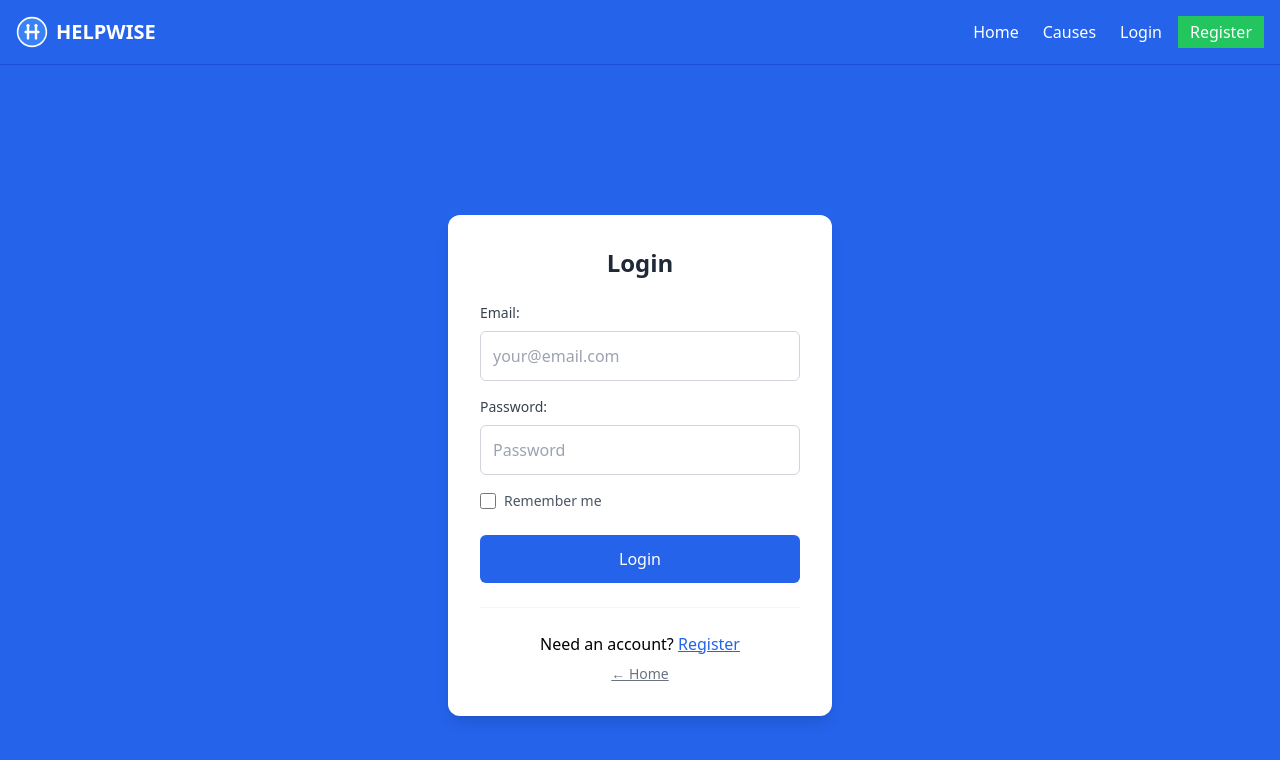
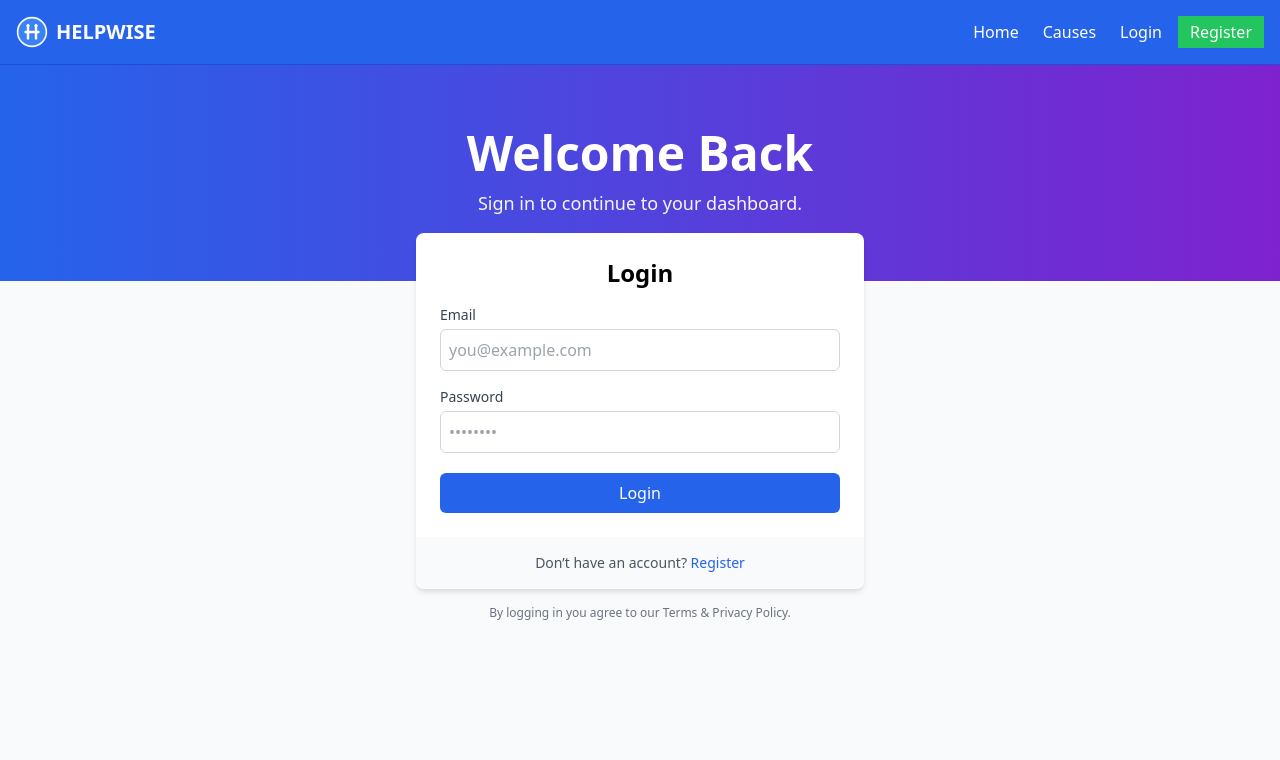
Before and after one commit to Eisman15/donation, a React (Create React App) app in the folder frontend/: page /login in a window 1280 px wide. Shown: the top 760 px of the page. Built offline with nearby package versions, Linux system fonts and the light colour scheme.

Commit message:
ODT-57 Improve login page

```diff
--- a/frontend/src/pages/Login.jsx
+++ b/frontend/src/pages/Login.jsx
@@ -1,5 +1,4 @@
 import { useState } from 'react';
-import { Link } from 'react-router-dom';
 import { useAuth } from '../context/AuthContext';
 import { useNavigate } from 'react-router-dom';
 import axiosInstance from '../axiosConfig';
@@ -44,7 +43,7 @@ const Login = () => {
     try {
       const response = await axiosInstance.post('/api/auth/login', formData);
       login(response.data);
-      navigate('/causes');
+      navigate('/tasks');
     } catch (error) {
       if (error.response?.status === 401) {
         setErrors({ general: 'Invalid email or password. Please try again.' });
@@ -59,62 +58,104 @@ const Login = () => {
   };
 
   return (
-    <div className="min-h-screen bg-blue-600 flex items-center justify-center p-4">
-      <div className="max-w-sm w-full">
-        <div className="bg-white rounded-xl shadow-lg border-0 p-8">
-          <h2 className="text-2xl font-bold mb-6 text-center text-gray-800">Login</h2>
+    <div className="min-h-screen bg-gray-50">
+      <div className="bg-gradient-to-r from-blue-600 to-purple-700 text-white">
+        <div className="container mx-auto px-4 py-16">
+          <div className="text-center">
+            <h1 className="text-5xl font-bold mb-3">Welcome Back</h1>
+            <p className="text-lg opacity-95 max-w-2xl mx-auto">
+              Sign in to continue to your dashboard.
+            </p>
+          </div>
+        </div>
+      </div>
 
-          <form onSubmit={handleSubmit}>
+      <div className="container mx-auto px-4">
+        <div className="max-w-md mx-auto -mt-12 mb-10">
+          <div className="bg-white rounded-lg shadow-md overflow-hidden">
+            <div className="p-6">
+              <h2 className="text-2xl font-semibold text-center mb-4">Login</h2>
+
               {errors.general && (
-              <div className="bg-red-50 border border-red-200 text-red-700 p-3 mb-4 rounded-md">
+                <div className="mb-4 p-3 bg-red-100 border border-red-200 text-red-700 rounded">
                   {errors.general}
                 </div>
               )}
 
+              <form onSubmit={handleSubmit} noValidate>
                 <div className="mb-4">
-              <label className="block mb-2 text-sm font-medium text-gray-700">Email:</label>
+                  <label className="block text-sm font-medium text-gray-700 mb-1" htmlFor="email">
+                    Email
+                  </label>
                   <input
+                    id="email"
                     type="email"
+                    placeholder="you@example.com"
                     value={formData.email}
                     onChange={(e) => setFormData({ ...formData, email: e.target.value })}
-                className="w-full p-3 border border-gray-300 rounded-md focus:ring-2 focus:ring-blue-500 focus:border-blue-500"
-                placeholder="your@email.com"
+                    className={`w-full p-2 border rounded-md focus:outline-none focus:ring-2 focus:ring-blue-500 ${
+                      errors.email ? 'border-red-500' : 'border-gray-300'
+                    }`}
+                    autoComplete="email"
+                    aria-invalid={!!errors.email}
+                    aria-describedby={errors.email ? 'email-error' : undefined}
                   />
-              {errors.email && <p className="text-red-600 text-sm mt-1">{errors.email}</p>}
+                  {errors.email && (
+                    <p id="email-error" className="text-red-600 text-sm mt-1">
+                      {errors.email}
+                    </p>
+                  )}
                 </div>
 
-            <div className="mb-4">
-              <label className="block mb-2 text-sm font-medium text-gray-700">Password:</label>
+                <div className="mb-5">
+                  <label className="block text-sm font-medium text-gray-700 mb-1" htmlFor="password">
+                    Password
+                  </label>
                   <input
+                    id="password"
                     type="password"
+                    placeholder="••••••••"
                     value={formData.password}
                     onChange={(e) => setFormData({ ...formData, password: e.target.value })}
-                className="w-full p-3 border border-gray-300 rounded-md focus:ring-2 focus:ring-blue-500 focus:border-blue-500"
-                placeholder="Password"
+                    className={`w-full p-2 border rounded-md focus:outline-none focus:ring-2 focus:ring-blue-500 ${
+                      errors.password ? 'border-red-500' : 'border-gray-300'
+                    }`}
+                    autoComplete="current-password"
+                    aria-invalid={!!errors.password}
+                    aria-describedby={errors.password ? 'password-error' : undefined}
                   />
-              {errors.password && <p className="text-red-600 text-sm mt-1">{errors.password}</p>}
-            </div>
-
-            <div className="mb-6">
-              <label className="flex items-center">
-                <input type="checkbox" className="mr-2 h-4 w-4 text-blue-600 border-gray-300 rounded" />
-                <span className="text-sm text-gray-600">Remember me</span>
-              </label>
+                  {errors.password && (
+                    <p id="password-error" className="text-red-600 text-sm mt-1">
+                      {errors.password}
+                    </p>
+                  )}
                 </div>
 
                 <button
                   type="submit"
                   disabled={loading}
-              className="w-full bg-blue-600 text-white p-3 rounded-md disabled:bg-gray-400 hover:bg-blue-700 transition-colors"
+                  className={`w-full p-2 rounded-md text-white transition-colors ${
+                    loading
+                      ? 'bg-gray-400 cursor-not-allowed'
+                      : 'bg-blue-600 hover:bg-blue-700'
+                  }`}
                 >
-              {loading ? 'Logging in...' : 'Login'}
+                  {loading ? 'Logging in…' : 'Login'}
                 </button>
               </form>
+            </div>
 
-          <div className="text-center mt-6 pt-6 border-t border-gray-100">
-            <p>Need an account? <Link to="/register" className="text-blue-600 underline">Register</Link></p>
-            <p className="text-sm mt-2"><Link to="/" className="text-gray-500 underline">← Home</Link></p>
+            <div className="px-6 py-4 bg-gray-50 text-center text-sm text-gray-600">
+              Don’t have an account?{' '}
+              <a href="/register" className="text-blue-600 hover:underline">
+                Register
+              </a>
             </div>
+          </div>
+
+          <p className="text-center text-xs text-gray-500 mt-4">
+            By logging in you agree to our Terms & Privacy Policy.
+          </p>
         </div>
       </div>
     </div>
```
Lines whose indentation alone changed are shown as unchanged.
